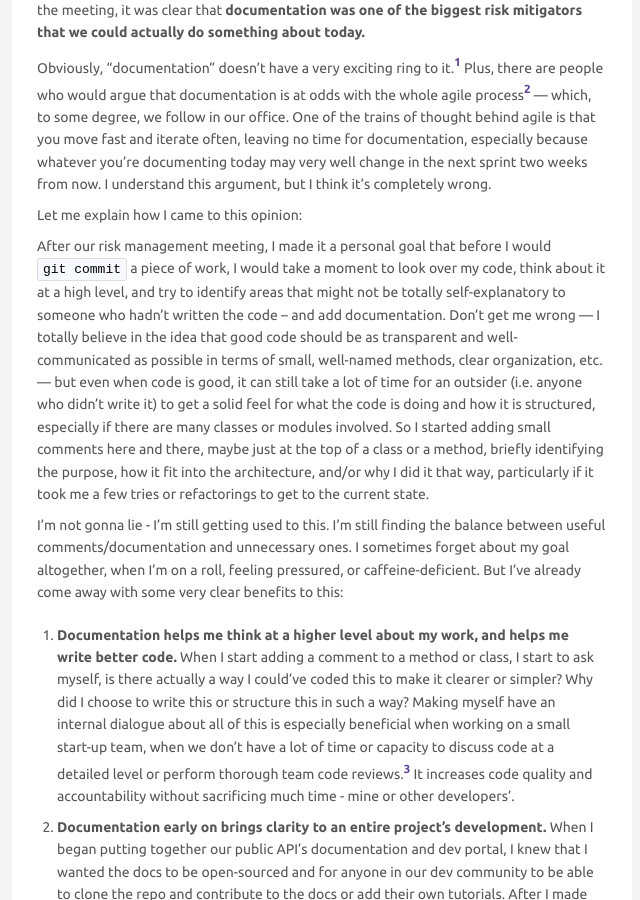
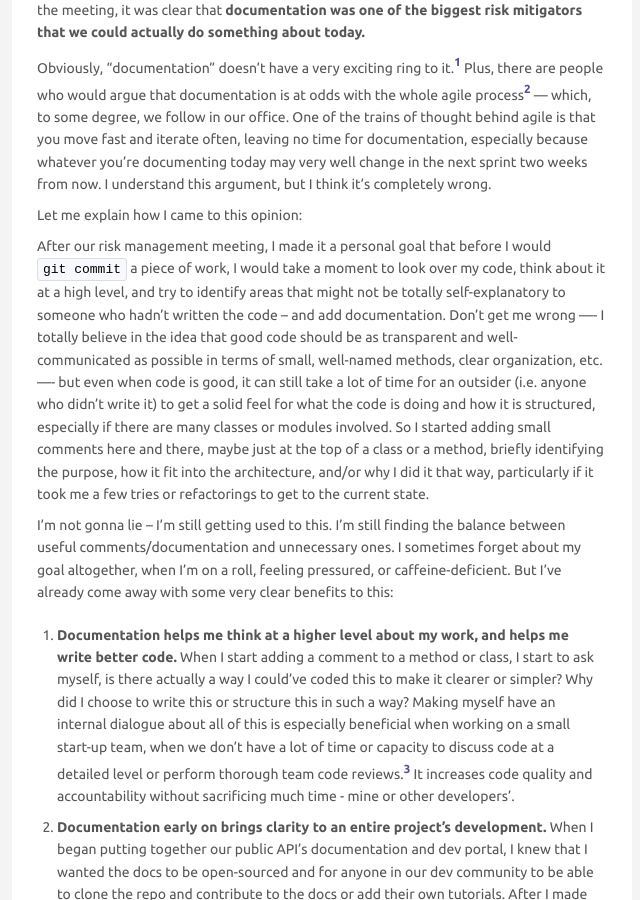
Before and after one commit to switzersc/switzersc.github.io, a Jekyll site: the page built from _posts/2015-03-06-docoumentation.md, in a window 1280 px wide and 900 px high, scrolled down 529 px. Shown: the whole window, without its empty margins (318-958 px from the left). Built offline with Jekyll 4.4.1, drawn with Linux system fonts in a browser that asks for light colours; Markdown is read by kramdown in place of the engine named in the settings; comment, search, counter and statistics services are not loaded.

```diff
--- a/_posts/2015-03-06-docoumentation.md
+++ b/_posts/2015-03-06-docoumentation.md
@@ -4,7 +4,7 @@ title: document early, document more
 date: 2015-03-06 12:00 MST
 ---
 
-Recently at work, we were discussing risk management for start-ups — specifically, for [our start-up](http:/getnotion.com). When each of us laid out what we saw as our risks on the whiteboard, a couple things became apparent. First, there were a ton of risks. The prospect of launching in just a few months seemed even more daunting. What if our manufacturing partner had to delay? What if a tool we decided on at an earlier stage got too expensive, or turned out not to be the right one? What about all the extra hands we were foreseeing we would need — in marketing, customer service, engineering? What if — knock on wood — one of us got hit by a bus?
+Recently at work, we were discussing risk management for start-ups — specifically, for [our start-up](http://getnotion.com). When each of us laid out what we saw as our risks on the whiteboard, a couple things became apparent. First, there were a ton of risks. The prospect of launching in just a few months seemed even more daunting. What if our manufacturing partner had to delay? What if a tool we decided on at an earlier stage got too expensive, or turned out not to be the right one? What about all the extra hands we were foreseeing we would need — in marketing, customer service, engineering? What if — knock on wood — one of us got hit by a bus?
 
 But another thing that kept coming up as we discussed ways to mitigate these risks was documentation. When we grow our support team, how will we train them quickly enough to be effective when we need them? By having a robust, searchable knowledge-base for reference. If we suddenly have to find a back-up manufacturer or supplier, how can we get the new partner up and running immediately to stay on schedule? By providing them with detailed documentation of our process and specifications. If one of our small team leaves unexpectedly, the more documentation about their work that we have, the faster and more seamlessly someone will be able to fill their shoes. It went on and on. By the end of the meeting, it was clear that **documentation was one of the biggest risk mitigators that we could actually do something about today.**
 
@@ -12,9 +12,9 @@ Obviously, "documentation" doesn't have a very exciting ring to it.<a href="#foo
 
 Let me explain how I came to this opinion:
 
-After our risk management meeting, I made it a personal goal that before I would `git commit` a piece of work, I would take a moment to look over my code, think about it at a high level, and try to identify areas that might not be totally self-explanatory to someone who hadn’t written the code -- and add documentation. Don’t get me wrong — I totally believe in the idea that good code should be as transparent and well-communicated as possible in terms of small, well-named methods, clear organization, etc. — but even when code is good, it can still take a lot of time for an outsider (i.e. anyone who didn’t write it) to get a solid feel for what the code is doing and how it is structured, especially if there are many classes or modules involved. So I started adding small comments here and there, maybe just at the top of a class or a method, briefly identifying the purpose, how it fit into the architecture, and/or why I did it that way, particularly if it took me a few tries or refactorings to get to the current state.
+After our risk management meeting, I made it a personal goal that before I would `git commit` a piece of work, I would take a moment to look over my code, think about it at a high level, and try to identify areas that might not be totally self-explanatory to someone who hadn’t written the code -- and add documentation. Don’t get me wrong —- I totally believe in the idea that good code should be as transparent and well-communicated as possible in terms of small, well-named methods, clear organization, etc. —- but even when code is good, it can still take a lot of time for an outsider (i.e. anyone who didn’t write it) to get a solid feel for what the code is doing and how it is structured, especially if there are many classes or modules involved. So I started adding small comments here and there, maybe just at the top of a class or a method, briefly identifying the purpose, how it fit into the architecture, and/or why I did it that way, particularly if it took me a few tries or refactorings to get to the current state.
 
-I’m not gonna lie - I’m still getting used to this. I’m still finding the balance between useful comments/documentation and unnecessary ones. I sometimes forget about my goal altogether, when I’m on a roll, feeling pressured, or caffeine-deficient. But I’ve already come away with some very clear benefits to this:
+I’m not gonna lie -- I’m still getting used to this. I’m still finding the balance between useful comments/documentation and unnecessary ones. I sometimes forget about my goal altogether, when I’m on a roll, feeling pressured, or caffeine-deficient. But I’ve already come away with some very clear benefits to this:
 
 1. **Documentation helps me think at a higher level about my work, and helps me write better code.** When I start adding a comment to a method or class, I start to ask myself, is there actually a way I could’ve coded this to make it clearer or simpler? Why did I choose to write this or structure this in such a way? Making myself have an internal dialogue about all of this is especially beneficial when working on a small start-up team, when we don’t have a lot of time or capacity to discuss code at a detailed level or perform thorough team code reviews.<a href="#footnote3" name="footnote3anc"><sup>3</sup></a> It increases code quality and accountability without sacrificing much time - mine or other developers’.
 
```
